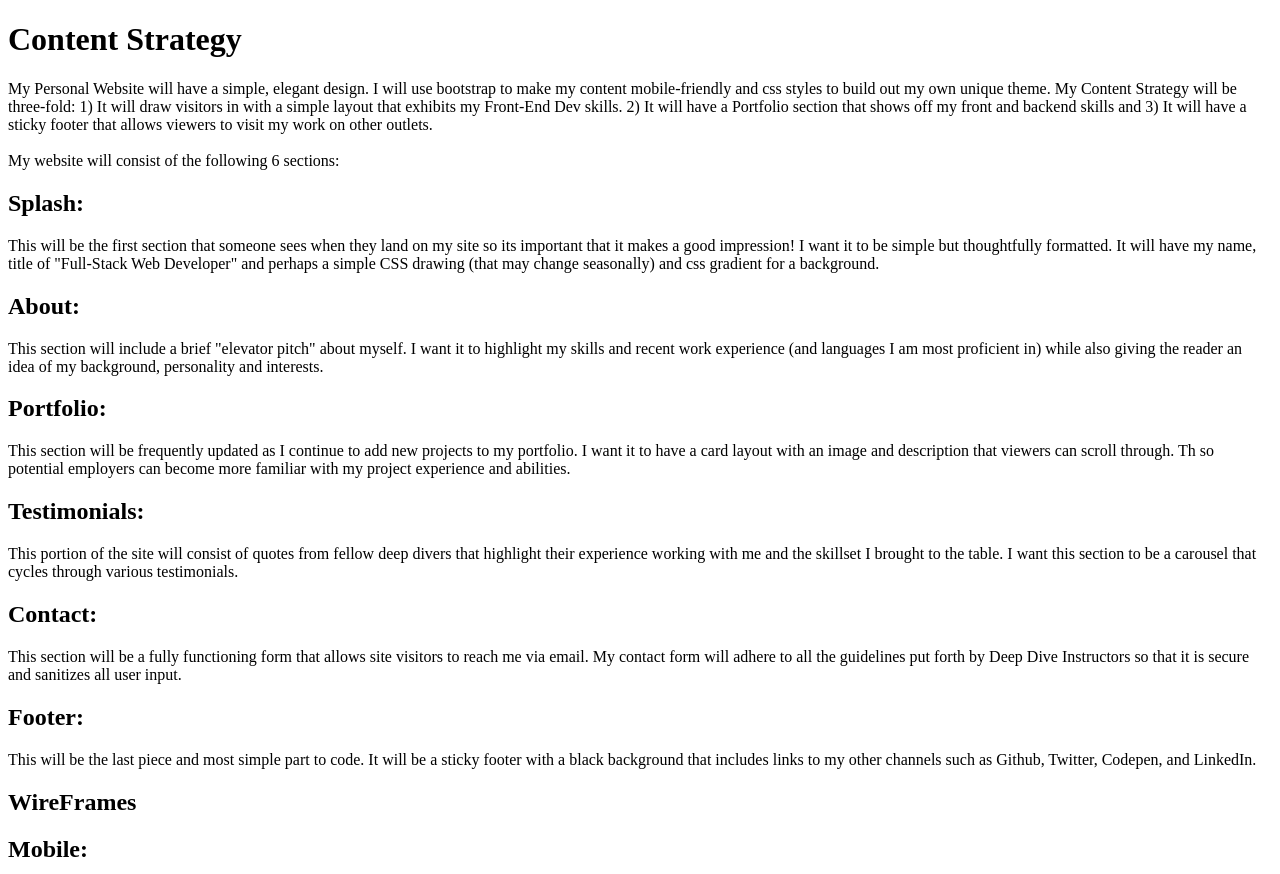
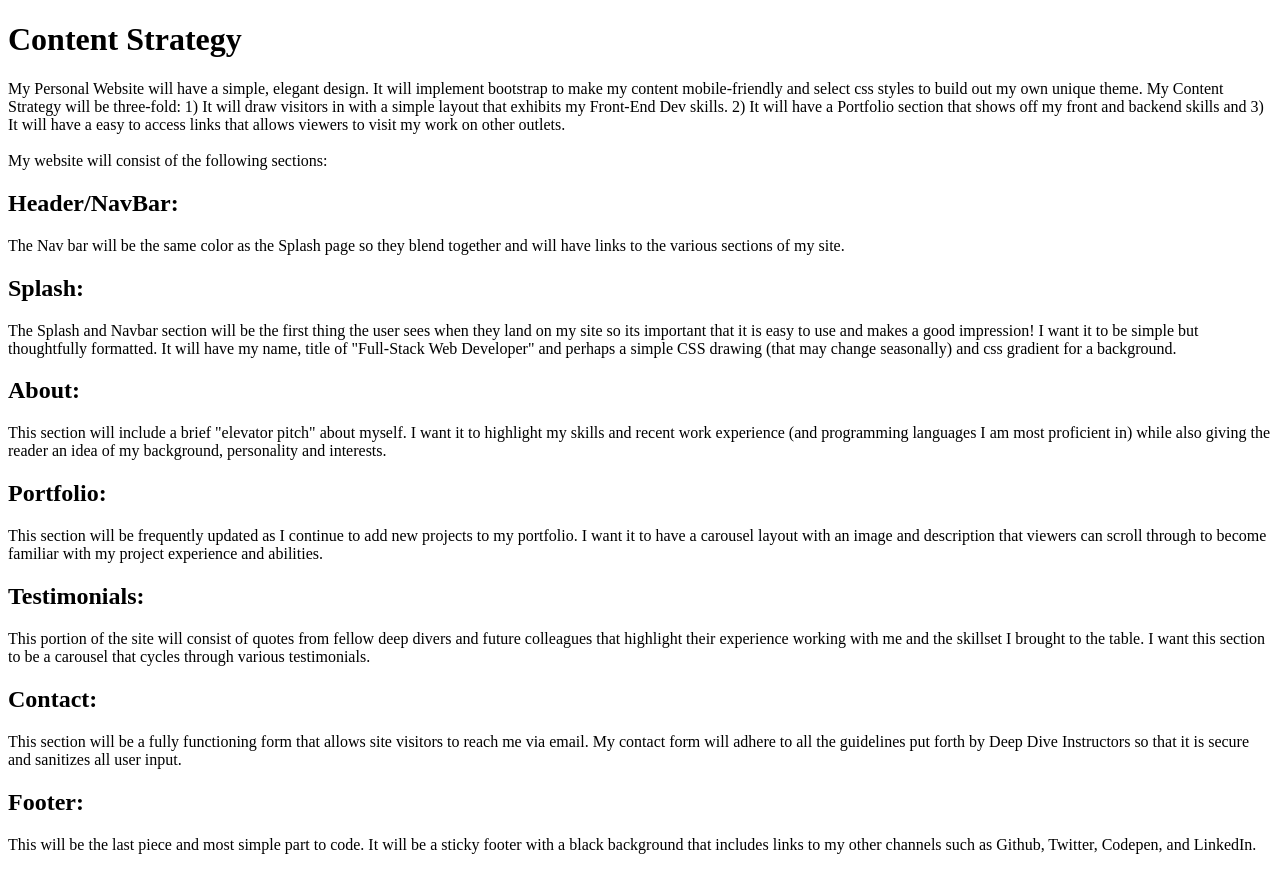
Before and after one commit to d-sanderson/Portfolio-Website, a PHP site: page /documentation/milestone-2.php in a window 1280 px wide. Shown: the top 874 px of the page. Run offline with PHP 8.4, Linux system fonts and the light colour scheme.

Commit message:
added proper directory structure

```diff
--- a/documentation/milestone-2.php
+++ b/documentation/milestone-2.php
@@ -8,32 +8,34 @@
 	</head>
 
 	<h1>Content Strategy</h1>
-	<p>My Personal Website will have a simple, elegant design. I will use bootstrap to make my content mobile-friendly
-		and
-		css styles to build out my own unique theme. My Content Strategy will be three-fold: 1) It will draw visitors
+	<p>My Personal Website will have a simple, elegant design. It will implement bootstrap to make my content mobile-friendly
+		and select css styles to build out my own unique theme. My Content Strategy will be three-fold: 1) It will draw visitors
 		in with a simple layout that exhibits my Front-End Dev skills. 2) It will have a Portfolio section that shows off
-		my front and backend skills and 3) It will have a sticky footer that allows viewers to visit my work on other
+		my front and backend skills and 3) It will have a easy to access links that allows viewers to visit my work on other
 		outlets.
 		<br/>
 		<br/>
-		My website will consist of the following 6 sections:
+		My website will consist of the following sections:
 
+	<h2>Header/NavBar:</h2>
+	<p>The Nav bar will be the same color as the Splash page so they blend together and will have links to the various
+		sections of my site.</p>
 	<h2>Splash:</h2>
-	<p>This will be the first section that someone sees when they land on my site so its important that it makes a good
-		impression! I want it to be simple but thoughtfully formatted. It will have my name, title of "Full-Stack Web
-		Developer" and perhaps a simple CSS drawing (that may change seasonally) and css gradient for a background.</p>
+	<p>The Splash and Navbar section will be the first thing the user sees when they land on my site so its important
+		that it is easy to use and makes a good impression! I want it to be simple but thoughtfully formatted. It will have my name, title of
+		"Full-Stack Web Developer" and perhaps a simple CSS drawing (that may change seasonally) and css gradient for a
+		background.</p>
 	<h2>About:</h2>
 	<p>This section will include a brief "elevator pitch" about myself. I want it to highlight my skills and recent work
-		experience (and languages I am most proficient in) while also giving the reader an idea of my
-		background, personality and interests.
+		experience (and programming languages I am most proficient in) while also giving the reader an idea of my background,
+		personality and interests.
 	</p>
 	<h2>Portfolio:</h2>
 	<p>This section will be frequently updated as I continue to add new projects to my portfolio. I want it to have a
-		card layout with an image and description that viewers can scroll through. Th so potential employers can become
-		more
-		familiar with my project experience and abilities. </p>
+		carousel layout with an image and description that viewers can scroll through to become familiar with my project
+		experience and abilities. </p>
 	<h2>Testimonials:</h2>
-	<p>This portion of the site will consist of quotes from fellow deep divers that highlight their experience working
+	<p>This portion of the site will consist of quotes from fellow deep divers and future colleagues that highlight their experience working
 		with me and the skillset I brought to the table. I want this section to be a carousel that cycles through various
 		testimonials.</p>
 	<h2>Contact:</h2>
```
